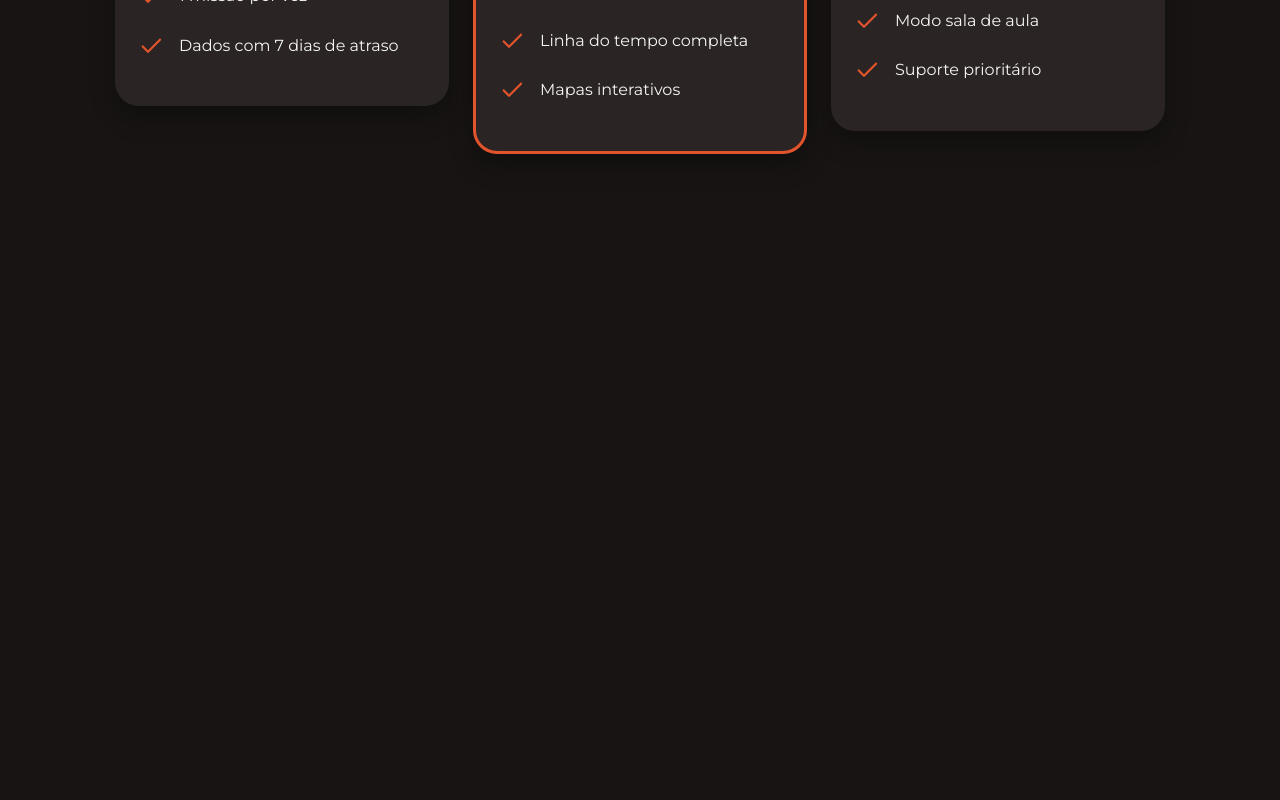
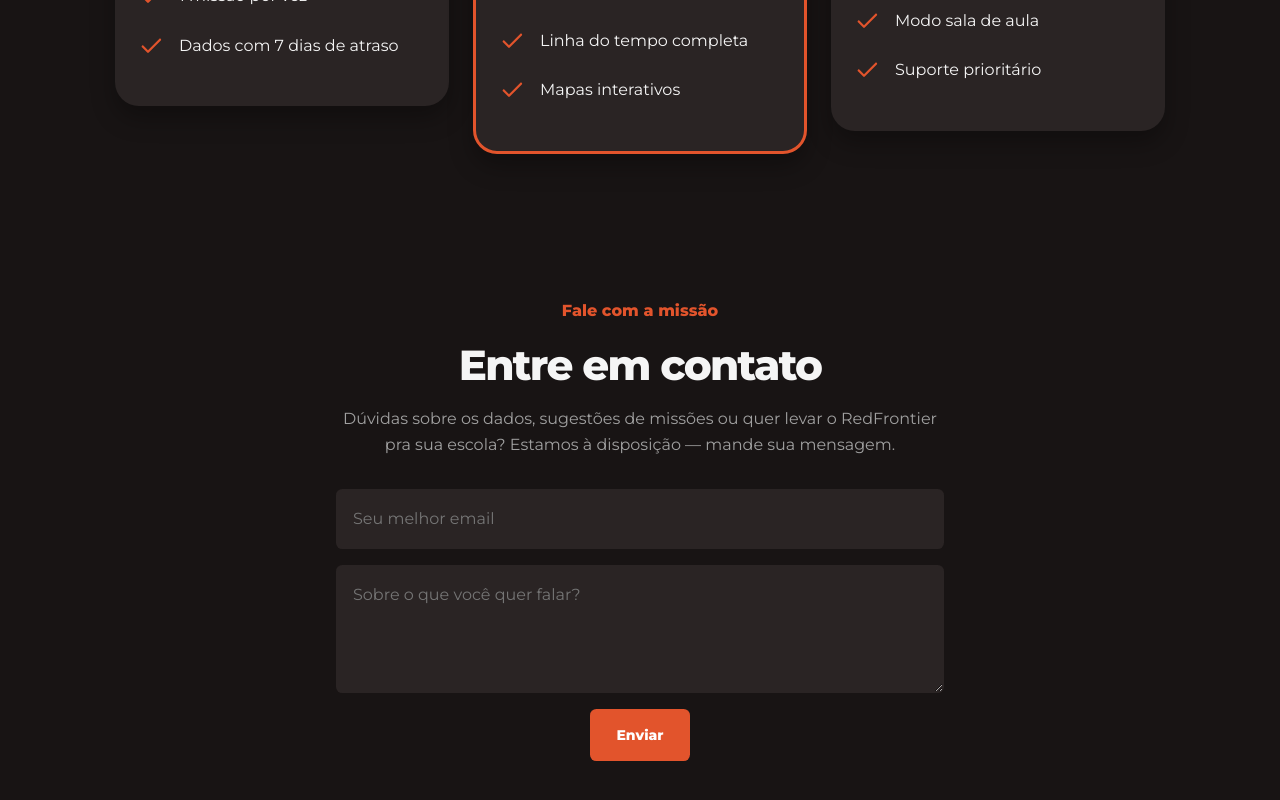
Before and after one commit to AntonioCarlos-Dev/RedFrontier, a React (Vite) app: page / in a window 1280 px wide. Shown: the part 3143-3943 px from the top of the page. Before the commit the page ends 3377 px from the top, so only its background shows below. Built offline with nearby package versions, Linux system fonts and the light colour scheme.

Commit message:
Formulario de email e descriçao

```diff
--- a/src/pages/Home.tsx
+++ b/src/pages/Home.tsx
@@ -20,10 +20,13 @@ import Avatar4 from "../assets/images/avatar-4.png";
 import Avatar5 from "../assets/images/avatar-5.png";
 import PricingCard from "../components/PricingCard";
 import "../styles/pricing.css";
+import "../styles/contact.css";
 
 
 export default function Home() {
     const [showMobileMenu, setShowMobileMenu] = useState(false);
+    const [email, setEmail] = useState("");
+    const [message, setMessage] = useState("");
 
     useEffect(() => {
     const html = document.querySelector("html");
@@ -211,6 +214,34 @@ export default function Home() {
     </section>
 </section>
 
+<section id="contact" className="container">
+    <header>
+        <p className="desktop-only">Fale com a missão</p>
+        <h2>Entre em contato</h2>
+        <p>
+            Dúvidas sobre os dados, sugestões de missões ou quer levar o
+            RedFrontier pra sua escola? Estamos à disposição — mande sua mensagem.
+        </p>
+    </header>
+
+    <div className="contact-form">
+        <input
+            type="email"
+            placeholder="Seu melhor email"
+            value={email}
+            onChange={(e) => setEmail(e.target.value)}
+        />
+        <textarea
+            placeholder="Sobre o que você quer falar?"
+            value={message}
+            onChange={(e) => setMessage(e.target.value)}
+        />
+        <span>
+            <Button text="Enviar" />
+        </span>
+    </div>
+</section>
+
         </>
     )
 }
--- /dev/null
+++ b/src/styles/contact.css
@@ -0,0 +1,57 @@
+#contact {
+  display: flex;
+  flex-direction: column;
+  align-items: center;
+  padding-block: 4rem;
+  gap: 2rem;
+
+  header {
+    display: flex;
+    flex-direction: column;
+    gap: 1rem;
+    text-align: center;
+    align-items: center;
+    max-width: 38rem;
+
+    :first-child {
+      color: var(--primary-color);
+      font-weight: var(--fw-bold);
+    }
+
+    p {
+      color: var(--second-text-color);
+    }
+  }
+
+  .contact-form {
+    display: flex;
+    flex-direction: column;
+    gap: 1rem;
+    width: 100%;
+    max-width: 38rem;
+  }
+
+  input, textarea {
+    background: var(--light-gray);
+    border: solid 1px transparent;
+    border-radius: 0.4rem;
+    padding: 1rem;
+    color: var(--text-color);
+    font-family: var(--ff-sans);
+    width: 100%;
+  }
+
+  textarea {
+    min-height: 8rem;
+    resize: vertical;
+  }
+
+  input:focus, textarea:focus {
+    outline: none;
+    border-color: var(--primary-color);
+  }
+
+  .contact-form > span {
+    align-self: center;
+  }
+}
```
